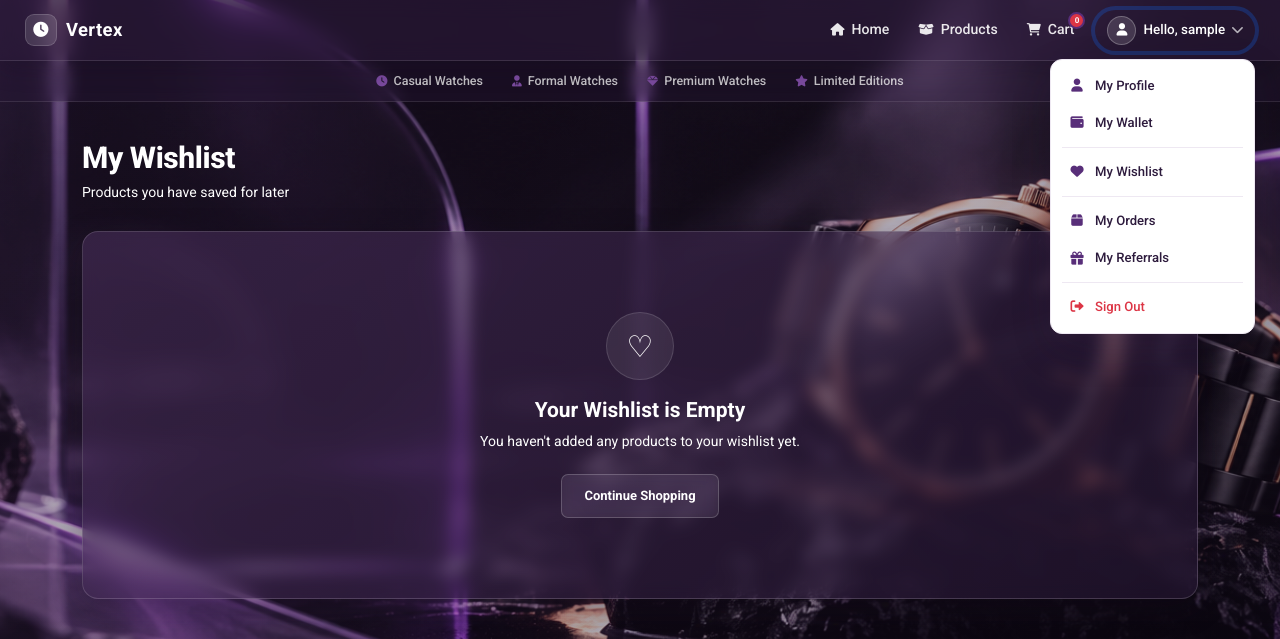
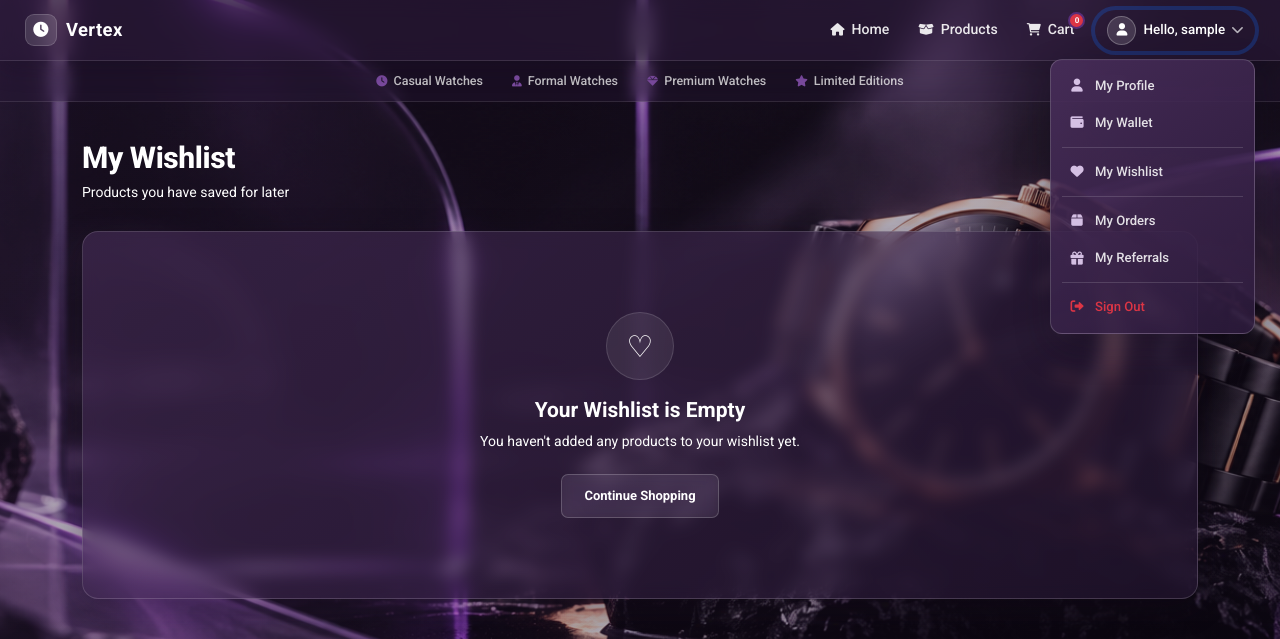
Before and after one commit to MisiriyaYousuf/Vertex-ecommerce, a Django app: page /cart/wishlist/ in a window 1280 px wide, after a click that opens the changed part. Shown: the top 639 px of the page. Run offline with Django 5.2, Linux system fonts and the light colour scheme; the visitor is signed in with stand-in values (Sample User, id 1); data that the repository does not hold is empty.

Commit message:
Style profile dropdown with purple glass theme

```diff
--- a/users/templates/user_base.html
+++ b/users/templates/user_base.html
@@ -516,14 +516,23 @@
         padding: 7px;
 
         border:
-            1px solid #eee8f2;
+            1px solid rgba(255, 255, 255, 0.18);
 
         border-radius: 12px;
 
-        background: #ffffff;
+        background:
+            linear-gradient(
+                145deg,
+                rgba(73, 46, 91, 0.90),
+                rgba(45, 27, 61, 0.86)
+            );
 
         box-shadow:
-            var(--shadow-lg);
+            0 14px 35px rgba(20, 12, 30, 0.30);
+
+        backdrop-filter: blur(14px);
+
+        -webkit-backdrop-filter: blur(14px);
     }
 
 
@@ -539,7 +548,7 @@
 
         border-radius: 8px;
 
-        color: var(--text-dark);
+        color: rgba(255, 255, 255, 0.86);
 
         font-size: 0.82rem;
 
@@ -555,7 +564,7 @@
 
         width: 18px;
 
-        color: var(--primary-color);
+        color: rgba(226, 205, 241, 0.92);
 
         text-align: center;
     }
@@ -563,9 +572,9 @@
 
     .profile-dropdown .dropdown-item:hover {
 
-        background: var(--bg-light);
-
-        color: var(--primary-color);
+        background: rgba(255, 255, 255, 0.13);
+
+        color: #ffffff;
     }
 
 
@@ -573,7 +582,7 @@
 
         margin: 5px 4px;
 
-        border-color: #eee8f2;
+        border-color: rgba(255, 255, 255, 0.14);
     }
 
 
```
